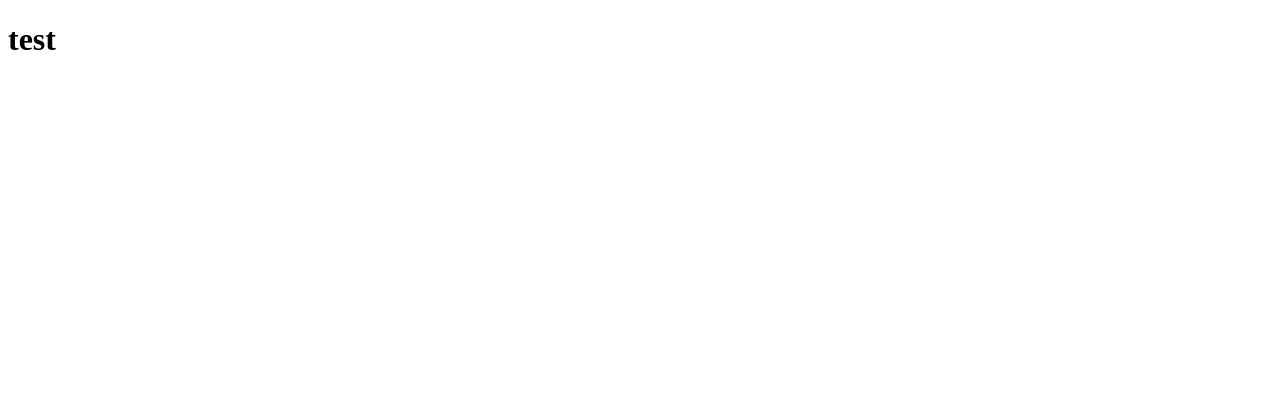
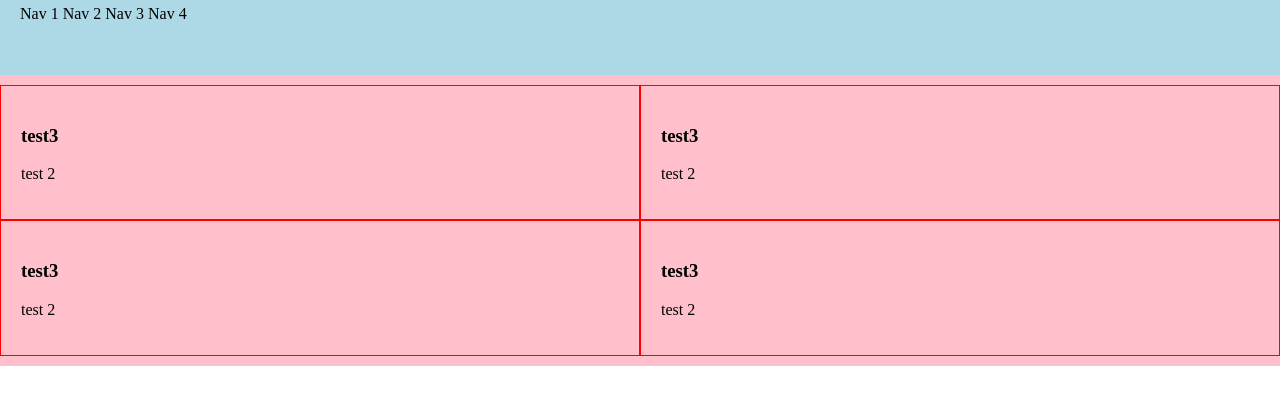
Before and after one commit to jonsacek/jonsacek, a plain HTML site: page index.html in a window 1280 px wide. Drawn offline with Linux system fonts and the light colour scheme.

Commit message:
Set up the Python Server, add CSS and basic html 5 Structure

```diff
--- a/index.html
+++ b/index.html
@@ -3,11 +3,38 @@
 	<head>
 
 	<title>Test Site</title>
-	</head>
+	<link href="styles.css" rel="stylesheet" type="text/css">
+</head>
 
-	<body>
-	<h1>test</h1>
-
-	</body>
+<body>
+	<header>
+		<nav>
+			<ul>
+				<li>Nav 1</li>
+				<li>Nav 2</li>
+				<li>Nav 3</li>
+				<li>Nav 4</li>
+			</ul>
+		</nav>
+	</header>
+	<section class="wrapper">
+		<section class="quad">
+			<h1>test3</h1>
+			<p>test 2</p>
+		</section>
+		<section class="quad">
+			<h1>test3</h1>
+			<p>test 2</p>
+		</section>
+		<section class="quad">
+			<h1>test3</h1>
+			<p>test 2</p>
+		</section>
+		<section class="quad">
+			<h1>test3</h1>
+			<p>test 2</p>
+		</section>
+	</section>
+</body>
 
 </html>
--- /dev/null
+++ b/styles.css
@@ -0,0 +1,64 @@
+@charset "utf-8";
+
+* {
+	box-sizing: border-box;
+}
+
+html, body {
+	margin: 0;
+	padding: 0;
+}
+
+html {
+	width: 100%;
+	height: 100%;
+}
+
+body {
+
+}
+
+header {
+	display: block;
+	background-color: orange;
+}
+
+nav {
+	display: block;
+	position: relative;
+	width: 100%;
+	height: 75px;
+	padding: 10px 20px;
+	line-height: 50%;
+	background-color: lightblue;
+
+}
+
+nav ul {
+	list-style: none;
+	padding: 0;
+	margin: 0;
+	position: relative;
+}
+
+nav ul li {
+	display: inline-block;
+}
+
+.wrapper {
+	display: flex;
+	padding: 10px 0px;
+	background-color: pink;
+	flex-wrap: wrap;
+	flex-direction:row;
+}
+
+.quad {
+	flex-basis: 0;
+	flex-grow: 6;
+
+	min-width: 50%;
+	padding: 20px;
+	border: 1px solid red;
+
+}
```
